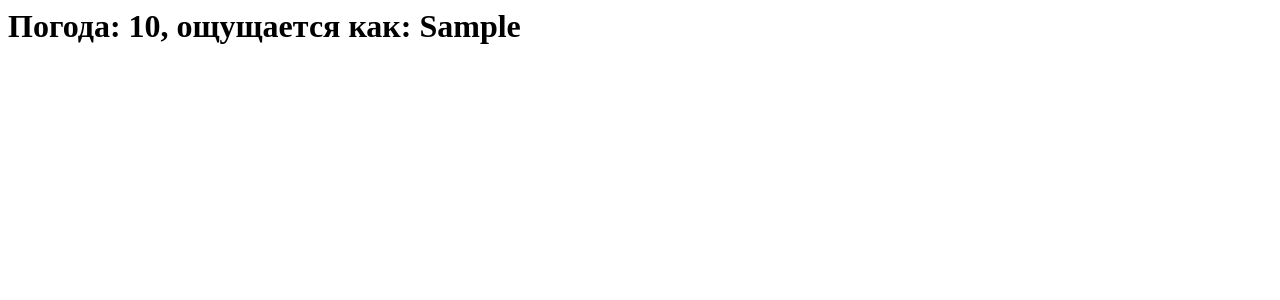
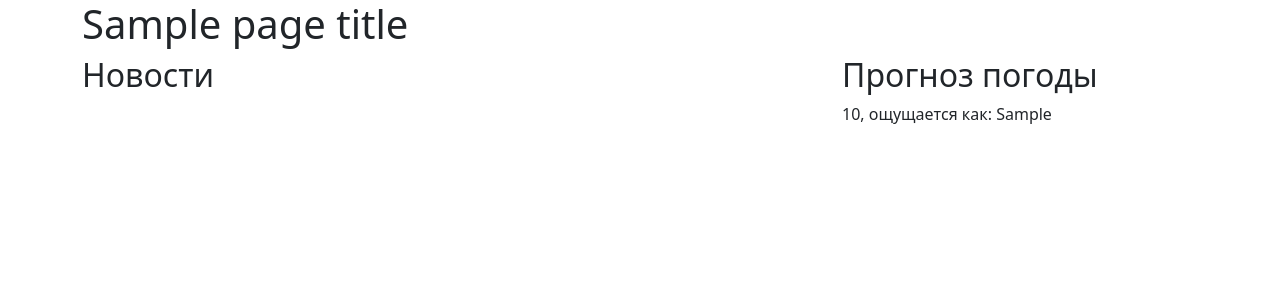
Before and after one commit to AleksandrFox/Lesson2, a Flask app: template learn_web/templates/index.html in a window 1280 px wide. Shown: the top 300 px of the page. Run offline with Flask 2, Linux system fonts and the light colour scheme; the template is opened without the code that fills it: most values are stand-ins (such as "Sample title", 1, 10 or a date in 2020).

Commit message:
доработал сайт

```diff
--- a/learn_web/server.py
+++ b/learn_web/server.py
@@ -6,7 +6,7 @@ app = Flask(__name__)
 
 @app.route("/")
 def index():
-    title = 'Прогноз погоды'
+    title = 'Новости Python'
     weather = weather_by_city('Ekaterinburg,Russia')
     return render_template("index.html", page_title=title, weather=weather)
 
--- a/learn_web/templates/index.html
+++ b/learn_web/templates/index.html
@@ -1,13 +1,28 @@
-<html>
+<!doctype html>
+<html lang="ru">
     <head>
+        <meta charset="utf-8">
+        <meta name="viewport" content="width=device-width, initial-scale=1">
         <title>{{ page_title }}</title>
+        <link href="https://cdn.jsdelivr.net/npm/bootstrap@5.3.0-alpha1/dist/css/bootstrap.min.css" rel="stylesheet" integrity="sha384-GLhlTQ8iRABdZLl6O3oVMWSktQOp6b7In1Zl3/Jr59b6EGGoI1aFkw7cmDA6j6gD" crossorigin="anonymous">
     </head>
     <body>
-            <h1>{% if weather %}
-                Погода: {{weather.temp_C}}, ощущается как:  {{weather.FeelsLikeC}}
+        <div class="container">
+        <h1>{{ page_title }}</h1>
+        <div class="row">
+            <div class="col-8">
+                <h2>Новости</h2>
+            </div>
+            <div class="col-4">
+                <h2>Прогноз погоды</h2>
+                {% if weather %}
+                    {{weather.temp_C}}, ощущается как:  {{weather.FeelsLikeC}}
                 {% else %}
                     Сервис временно недоступен
                 {% endif %}
-            </h1>
+            </div>
+        </div>
+        </div>
+        <script src="https://cdn.jsdelivr.net/npm/bootstrap@5.3.0-alpha1/dist/js/bootstrap.bundle.min.js" integrity="sha384-w76AqPfDkMBDXo30jS1Sgez6pr3x5MlQ1ZAGC+nuZB+EYdgRZgiwxhTBTkF7CXvN" crossorigin="anonymous"></script>
     </body>
 </html>
```
Lines whose indentation alone changed are shown as unchanged.
